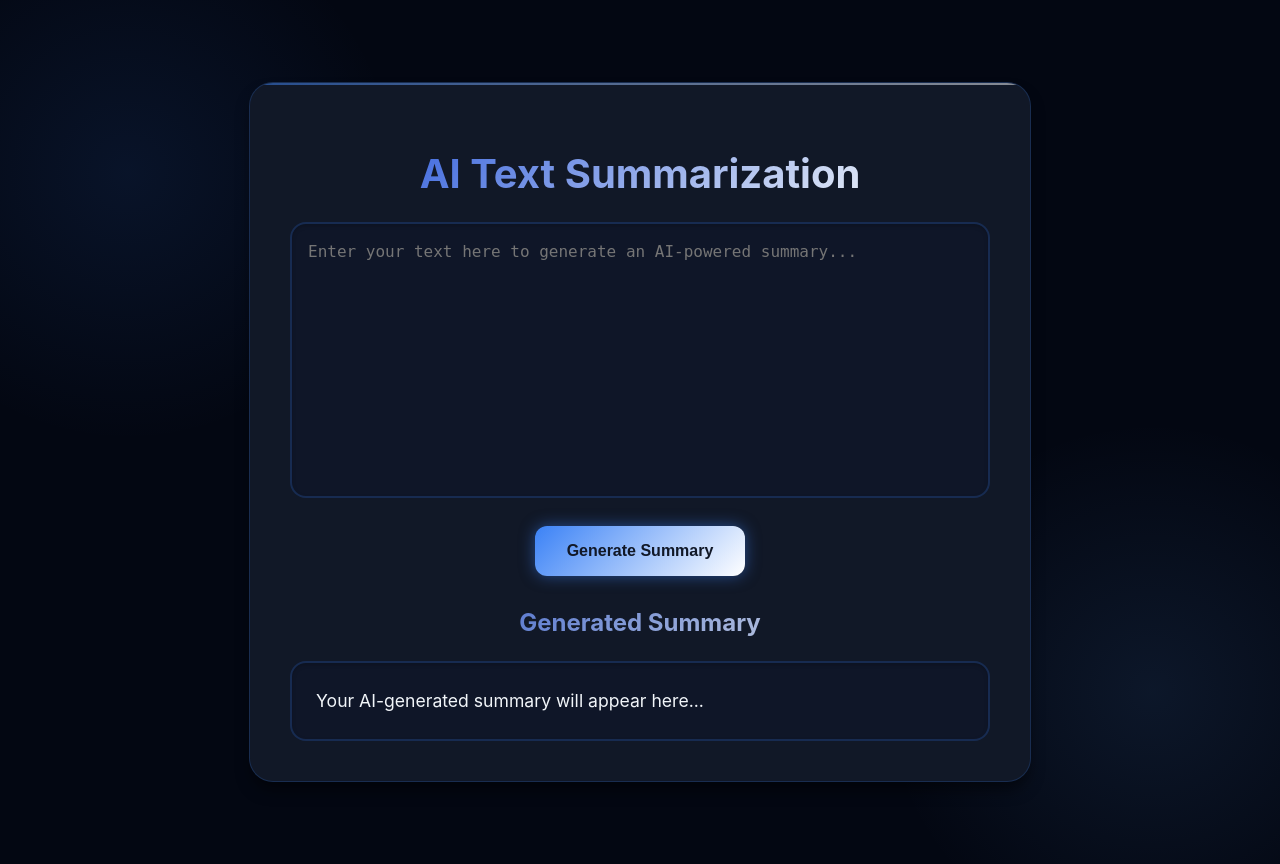
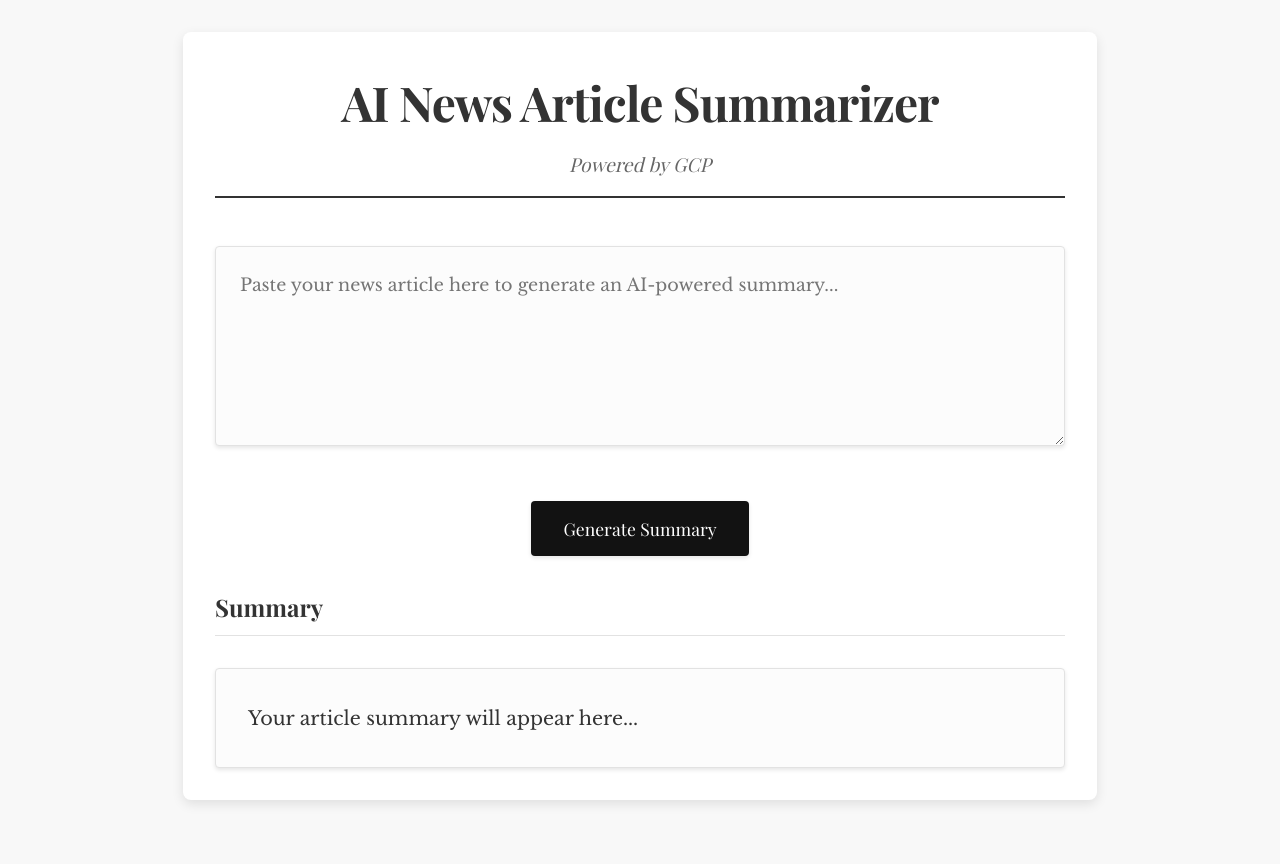
Before and after one commit to aknlite48/Online-News-Summarizer, a Flask app: page / in a window 1280 px wide. After the commit the page ends 804 px from the top, so only its background shows below. Run offline with Flask 3, Linux system fonts and the light colour scheme.

Commit message:
NY style

```diff
--- a/templates/index.html
+++ b/templates/index.html
@@ -3,140 +3,144 @@
 <head>
     <meta charset="UTF-8">
     <meta name="viewport" content="width=device-width, initial-scale=1.0">
-    <title>AI Text Summarization</title>
+    <title>AI News Article Summarizer</title>
+    <link href="https://fonts.googleapis.com/css2?family=Playfair+Display:wght@400;700&family=Libre+Baskerville:wght@400;700&display=swap" rel="stylesheet">
     <style>
         :root {
-            --gradient-primary: linear-gradient(135deg, #3b82f6 0%, #ffffff 100%);
-            --gradient-hover: linear-gradient(135deg, #2563eb 0%, #f8fafc 100%);
-            --gradient-text: linear-gradient(135deg, #1d4ed8 0%, #f1f5f9 90%);
-            --background-dark: #030712;
-            --card-dark: #111827;
-            --text-primary: #f1f5f9;
-            --text-secondary: #cbd5e1;
-            --shadow-lg: 0 10px 15px -3px rgba(0, 0, 0, 0.5);
-            --button-glow: 0 0 15px rgba(59, 130, 246, 0.5);
+            --font-serif: 'Playfair Display', Georgia, 'Times New Roman', serif;
+            --font-body: 'Libre Baskerville', Georgia, serif;
+            --color-text: #333333;
+            --color-background: #ffffff;
+            --color-accent: #666666;
+            --color-border: #e2e2e2;
+            --color-button: #121212;
+            --color-button-hover: #333333;
+            --box-shadow: 0 2px 4px rgba(0, 0, 0, 0.1);
         }
 
         body {
-            font-family: 'Inter', -apple-system, BlinkMacSystemFont, 'Segoe UI', Roboto, sans-serif;
-            background: var(--background-dark);
+            font-family: var(--font-body);
+            background: #f8f8f8;
             margin: 0;
-            padding: 2rem;
+            padding: 0;
             min-height: 100vh;
-            display: flex;
-            justify-content: center;
-            align-items: center;
-            color: var(--text-primary);
-            background-image:
-                radial-gradient(circle at 10% 20%, rgba(59, 130, 246, 0.1) 0%, transparent 20%),
-                radial-gradient(circle at 90% 80%, rgba(96, 165, 250, 0.1) 0%, transparent 20%);
+            color: var(--color-text);
+            line-height: 1.6;
         }
 
         .container {
-            background: var(--card-dark);
-            border-radius: 24px;
-            box-shadow: var(--shadow-lg);
-            padding: 2.5rem;
-            width: 90%;
-            max-width: 700px;
-            text-align: center;
-            border: 1px solid rgba(59, 130, 246, 0.2);
-            position: relative;
-            overflow: hidden;
+            max-width: 850px;
+            margin: 2rem auto;
+            padding: 2rem;
+            background: var(--color-background);
+            box-shadow: 0 4px 12px rgba(0, 0, 0, 0.1);
+            border-radius: 8px;
         }
 
-        .container::before {
-            content: '';
-            position: absolute;
-            top: 0;
-            left: 0;
-            right: 0;
-            height: 2px;
-            background: var(--gradient-primary);
-            opacity: 0.5;
+        .header {
+            text-align: center;
+            border-bottom: 2px solid var(--color-text);
+            margin-bottom: 2rem;
+            padding-bottom: 1rem;
         }
 
         h1 {
-            background: var(--gradient-text);
-            -webkit-background-clip: text;
-            background-clip: text;
-            color: transparent;
-            font-size: 2.5rem;
+            font-family: var(--font-serif);
+            font-size: 3rem;
             font-weight: 700;
-            margin-bottom: 1.5rem;
+            margin: 0;
+            letter-spacing: -0.02em;
+            color: var(--color-text);
         }
 
-        h2 {
-            background: var(--gradient-text);
-            -webkit-background-clip: text;
-            background-clip: text;
-            color: transparent;
-            font-size: 1.5rem;
-            margin-top: 2rem;
-            opacity: 0.9;
+        .subtitle {
+            font-family: var(--font-serif);
+            font-style: italic;
+            color: var(--color-accent);
+            font-size: 1.2rem;
+            margin-top: 0.5rem;
         }
 
         textarea {
             width: 100%;
-            padding: 1rem;
-            border: 2px solid rgba(59, 130, 246, 0.2);
-            border-radius: 16px;
-            resize: none;
-            font-size: 1rem;
+            padding: 1.5rem;
+            border: 1px solid var(--color-border);
+            border-radius: 4px;
+            resize: vertical;
+            font-family: var(--font-body);
+            font-size: 1.1rem;
+            line-height: 1.6;
+            margin: 1rem 0;
             box-sizing: border-box;
-            transition: all 0.3s ease;
-            background: rgba(15, 23, 42, 0.6);
-            color: var(--text-primary);
-            line-height: 1.5;
-            box-shadow: inset 0 2px 4px rgba(0, 0, 0, 0.2);
+            min-height: 200px;
+            box-shadow: var(--box-shadow);
+            background: #fcfcfc;
         }
 
         textarea:focus {
             outline: none;
-            border-color: #3b82f6;
-            box-shadow: 0 0 0 3px rgba(59, 130, 246, 0.1);
+            border-color: var(--color-text);
+            box-shadow: 0 0 0 2px rgba(51, 51, 51, 0.1);
         }
 
         button {
-            background: var(--gradient-primary);
-            color: var(--card-dark);
+            background: var(--color-button);
+            color: white;
             border: none;
             padding: 1rem 2rem;
-            border-radius: 12px;
+            font-family: var(--font-serif);
+            font-size: 1.1rem;
             cursor: pointer;
-            font-size: 1rem;
-            font-weight: 600;
-            margin-top: 1.5rem;
             transition: all 0.3s ease;
-            box-shadow: var(--button-glow);
+            display: block;
+            margin: 2rem auto;
+            min-width: 200px;
+            box-shadow: var(--box-shadow);
+            border-radius: 4px;
         }
 
         button:hover {
-            background: var(--gradient-hover);
+            background: var(--color-button-hover);
             transform: translateY(-1px);
-            box-shadow: 0 0 20px rgba(59, 130, 246, 0.6);
+            box-shadow: 0 6px 12px rgba(0, 0, 0, 0.1);
         }
 
         #summaryOutput {
-            margin-top: 1.5rem;
-            font-size: 1.1rem;
-            color: var(--text-primary);
+            font-family: var(--font-body);
+            font-size: 1.2rem;
+            line-height: 1.8;
+            margin-top: 2rem;
+            padding: 2rem;
+            border: 1px solid var(--color-border);
+            border-radius: 4px;
+            color: var(--color-text);
+            background: #fcfcfc;
+            box-shadow: var(--box-shadow);
             white-space: pre-wrap;
-            background: rgba(15, 23, 42, 0.6);
-            padding: 1.5rem;
-            border-radius: 16px;
-            border: 2px solid rgba(59, 130, 246, 0.2);
-            text-align: left;
-            line-height: 1.6;
-            box-shadow: inset 0 2px 4px rgba(0, 0, 0, 0.2);
+            word-wrap: break-word;
+            overflow-wrap: break-word;
+            max-width: 100%;
+            box-sizing: border-box;
+        }
+
+        .section-title {
+            font-family: var(--font-serif);
+            font-size: 1.5rem;
+            font-weight: 700;
+            margin: 2rem 0 1rem;
+            color: var(--color-text);
+            padding-bottom: 0.5rem;
+            border-bottom: 1px solid var(--color-border);
         }
 
         .error {
-            color: #f87171;
-            font-size: 0.975rem;
-            background: rgba(248, 113, 113, 0.1);
-            border-color: rgba(248, 113, 113, 0.2);
+            color: #c41e3a;
+            font-style: italic;
             padding: 1rem;
+            border-left: 3px solid #c41e3a;
+            background: #fff8f8;
+            margin: 1rem 0;
+            box-shadow: var(--box-shadow);
         }
 
         .typing-indicator {
@@ -144,15 +148,13 @@
             align-items: center;
             gap: 0.5rem;
             padding: 0.5rem 1rem;
-            background: rgba(59, 130, 246, 0.1);
-            border-radius: 1rem;
             margin-top: 1rem;
         }
 
         .typing-dot {
-            width: 0.5rem;
-            height: 0.5rem;
-            background: #60a5fa;
+            width: 0.4rem;
+            height: 0.4rem;
+            background: var(--color-text);
             border-radius: 50%;
             animation: typingAnimation 1.4s infinite;
         }
@@ -165,14 +167,10 @@
             30% { transform: translateY(-4px); }
         }
 
-        @media (max-width: 640px) {
-            body {
+        @media (max-width: 768px) {
+            .container {
                 padding: 1rem;
-            }
-
-            .container {
-                padding: 1.5rem;
-                width: 95%;
+                margin: 1rem;
             }
 
             h1 {
@@ -187,18 +185,19 @@
 </head>
 <body>
     <div class="container">
-        <h1>AI Text Summarization</h1>
+        <div class="header">
+            <h1>AI News Article Summarizer</h1>
+            <div class="subtitle">Powered by GCP</div>
+        </div>
         <form id="summarizationForm">
             <textarea
                 id="textInput"
-                rows="10"
-                placeholder="Enter your text here to generate an AI-powered summary..."
+                placeholder="Paste your news article here to generate an AI-powered summary..."
             ></textarea>
-            <br>
             <button type="button" onclick="summarizeText()">Generate Summary</button>
         </form>
-        <h2>Generated Summary</h2>
-        <div id="summaryOutput">Your AI-generated summary will appear here...</div>
+        <div class="section-title">Summary</div>
+        <div id="summaryOutput">Your article summary will appear here...</div>
     </div>
 
     <script>
@@ -208,7 +207,7 @@
             summaryOutput.classList.remove("error");
 
             if (!text) {
-                summaryOutput.innerText = "Please enter some text to summarize.";
+                summaryOutput.innerText = "Please enter an article to summarize.";
                 summaryOutput.classList.add("error");
                 return;
             }
@@ -236,7 +235,7 @@
                 } else {
                     const error = await response.json();
                     summaryOutput.classList.add("error");
-                    summaryOutput.innerText = error.error || "An error occurred while summarizing the text.";
+                    summaryOutput.innerText = error.error || "An error occurred while summarizing the article.";
                 }
             } catch (err) {
                 summaryOutput.classList.add("error");
@@ -250,6 +249,12 @@
 
             function type() {
                 if (index < text.length) {
+                    // Add space if the current character is a period followed by a letter
+                    if (index > 0 &&
+                        text.charAt(index - 1) === '.' &&
+                        /[a-zA-Z]/.test(text.charAt(index))) {
+                        element.innerText += ' ';
+                    }
                     element.innerText += text.charAt(index);
                     index++;
                     setTimeout(type, 20);
```
